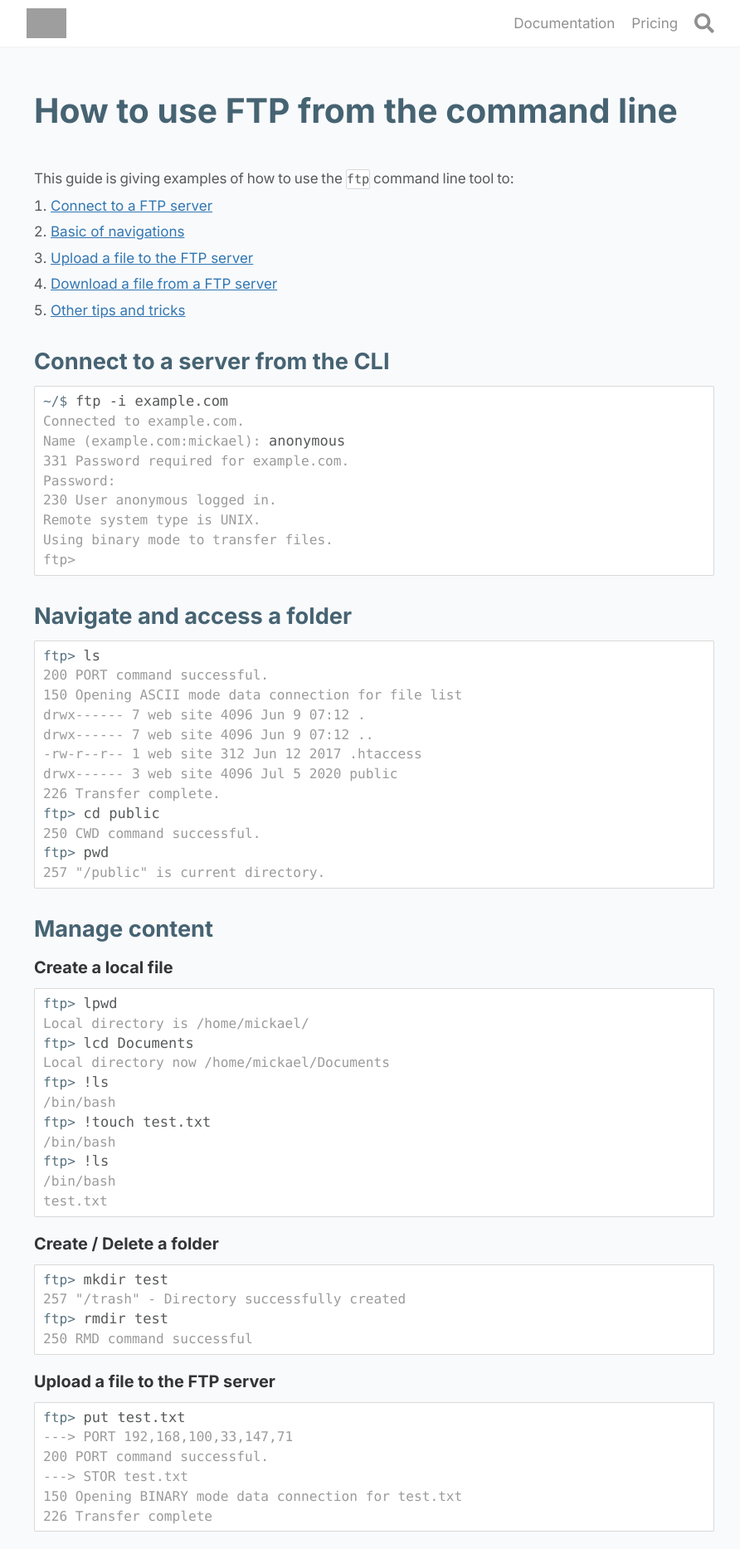
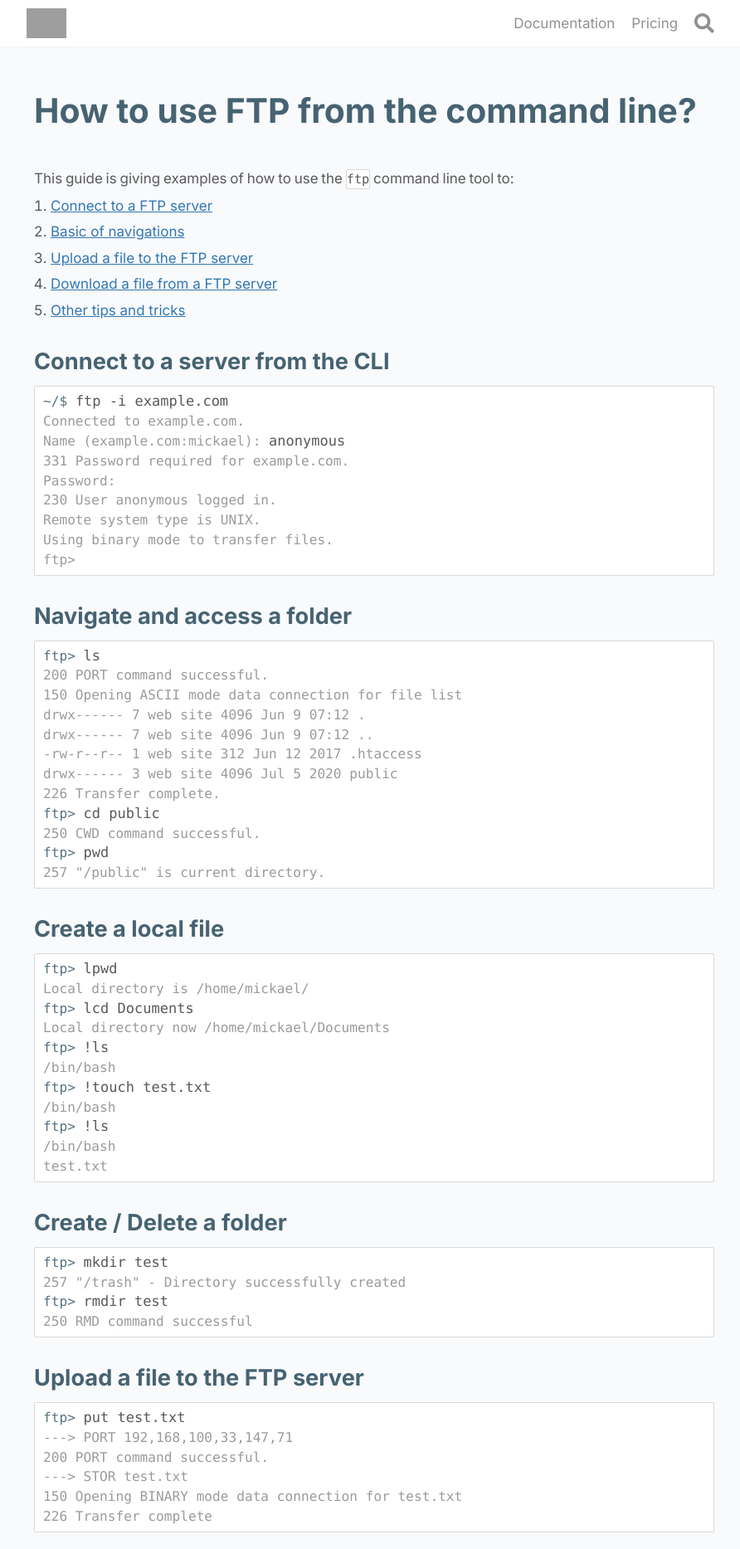
Before and after one commit to mickael-kerjean/filestash-website, a Jekyll site: the page built from _posts/2020-07-06-ftp-from-the-command-line.md, in a window 1280 px wide. Shown: the top 1867 px of the page at 83% size, without its empty margins (189-1081 px from the left). Built offline with Jekyll 4.4.1, drawn with Linux system fonts in a browser that asks for light colours; some of the changed text lies outside the part shown; grey boxes are pictures that could not be loaded.

Commit message:
fix (content): small content update

```diff
--- a/_includes/style.css
+++ b/_includes/style.css
@@ -36,6 +36,7 @@
 .terminal{
     white-space: nowrap;
     overflow-x: auto;
+    border-radius: 2px;
 }
 
 .terminal > span.prompt {
--- a/_posts/2020-07-06-ftp-from-the-command-line.md
+++ b/_posts/2020-07-06-ftp-from-the-command-line.md
@@ -1,6 +1,6 @@
 ---
-title: How to use FTP from the command line
-description: A guide to use and manage your FTP server from the CLI
+title: How to use FTP from the command line?
+description: Want a comprehensive guide on how to use the ftp command from a terminal? Look no further, we've covering everything there is to know about the ftp cli client.
 layout: post
 permalink: /ftp-from-the-command-line.html
 tags: ftp guide
@@ -53,9 +53,7 @@
 </span>
 </div>
 
-## Manage content
-
-### Create a local file
+## Create a local file
 
 <div class="terminal">
 <span class="prompt">ftp> </span>lpwd<br>
@@ -81,7 +79,7 @@
 </span><br>
 </div>
 
-### Create / Delete a folder
+## Create / Delete a folder
 
 <div class="terminal">
 <span class="prompt">ftp> </span>mkdir test<br>
@@ -94,8 +92,7 @@
 </span>
 </div>
 
-
-### Upload a file to the FTP server
+## Upload a file to the FTP server
 <div class="terminal">
 <span class="prompt">ftp> </span>put test.txt<br>
 <span class="stdout">
@@ -107,7 +104,7 @@
 </span>
 </div>
 
-### Download a file from the FTP server
+## Download a file from the FTP server
 
 <div class="terminal">
 <span class="prompt">ftp> </span>get test.txt<br>
@@ -122,7 +119,7 @@
 </span>
 </div>
 
-### Delete a file
+## Delete a file
 
 <div class="terminal">
 <span class="prompt">ftp> </span>delete test.txt<br>
@@ -132,7 +129,25 @@
 </span>
 </div>
 
-### Other tips and tricks
+## From a script
+
+You might not want to always be the one typing commands, it can be handy to get everything done from say a bash script. You can make it happen like this:
+
+<div class="terminal">
+<span class="prompt">$ </span>ftp -n ftp.gnu.org <<EOF<br>
+quote USER anonymous<br>
+quote PASS whatever<br>
+<br>
+cd /<br>
+<br>
+get welcome.msg<br>
+<br>
+quit<br>
+EOF<br>
+</div>
+
+
+## Other tips and tricks
 
 - the `ftp` command can quickly reach its limits if you need to operate on folder with subfolders to either delete something recursively or copy some folders over. The [lftp](https://lftp.yar.ru/) tool support all those use case.
 
```
Also changed, not shown: other parts of _posts/2020-07-06-ftp-from-the-command-line.md (+1 -1 lines).
